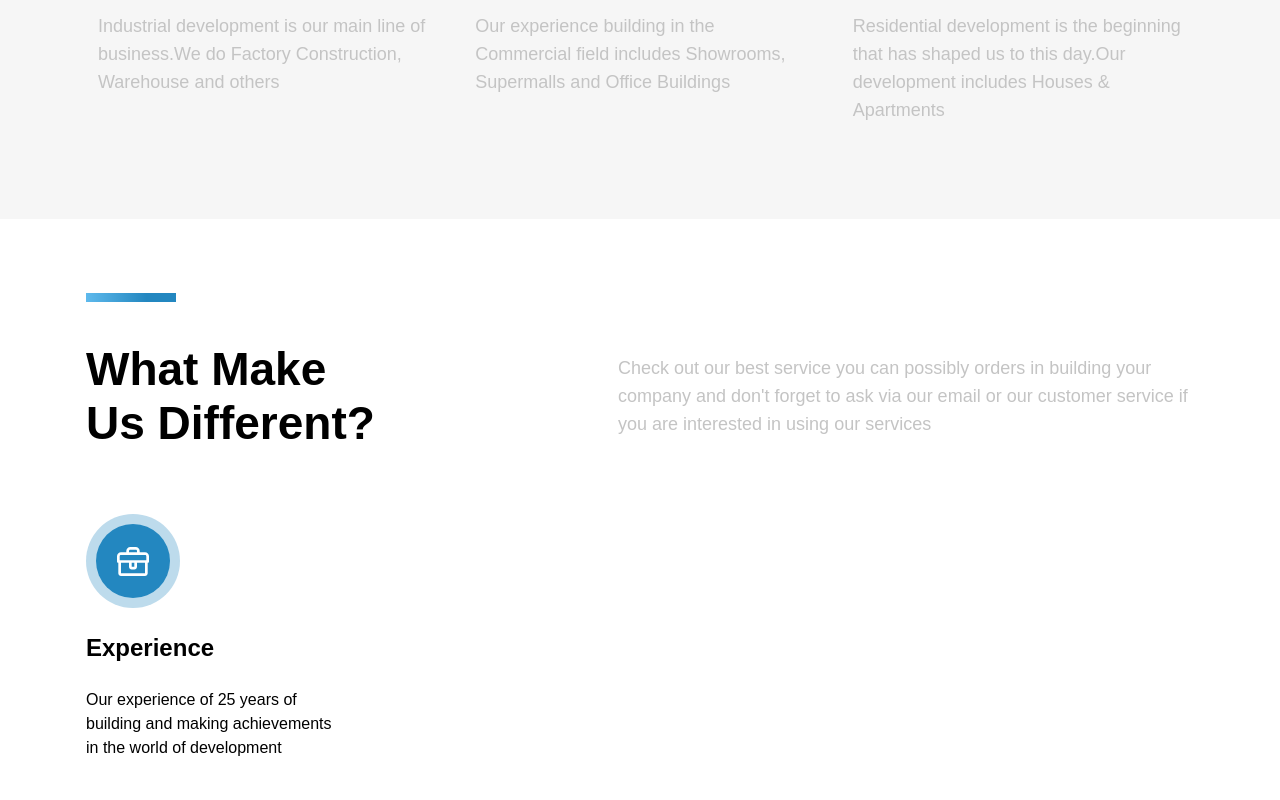
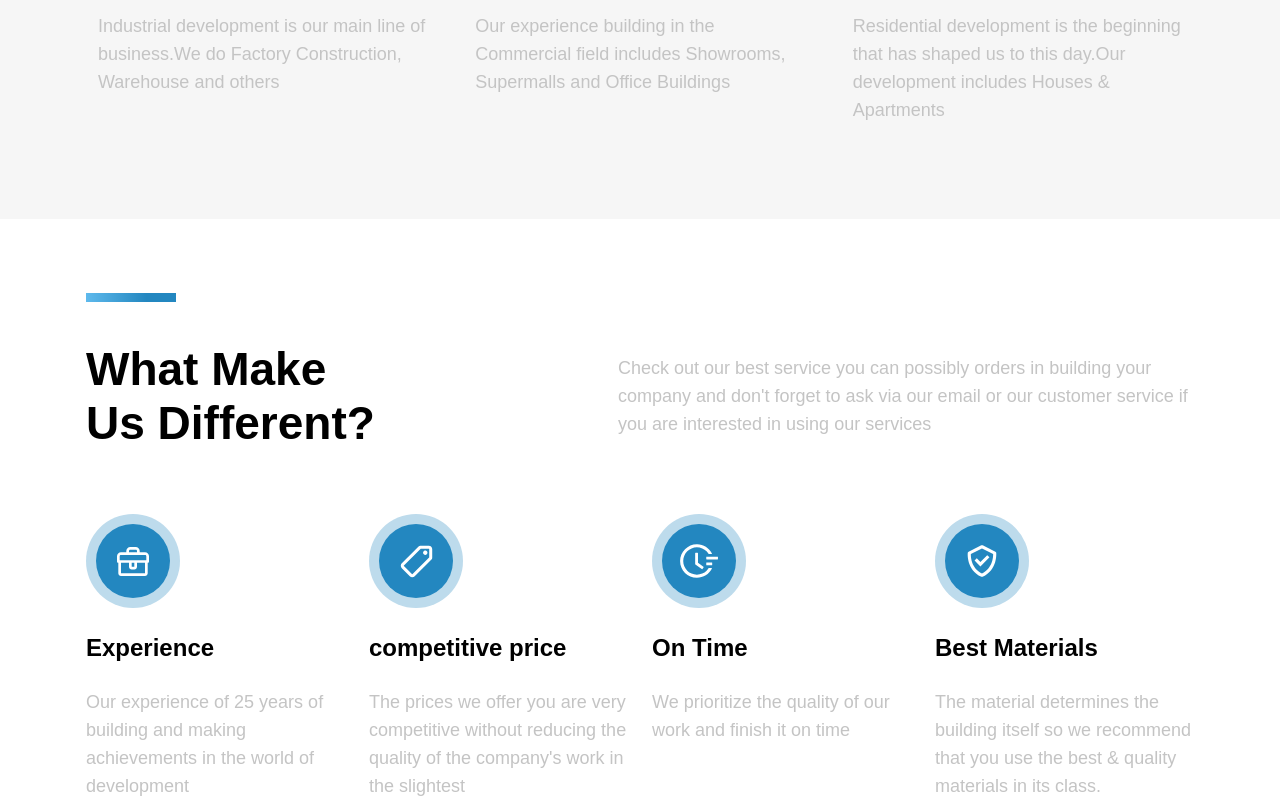
Before and after one commit to Deepakverma-556/architectural, a React (Create React App) app: page / in a window 1280 px wide. Shown: the part 1529-2329 px from the top of the page. Before the commit the page ends 2289 px from the top, so only its background shows below. Built offline with nearby package versions, Linux system fonts and the light colour scheme.

Commit message:
add new cards

```diff
--- a/src/components/Make.jsx
+++ b/src/components/Make.jsx
@@ -32,7 +32,52 @@ const Make = () => {
                             </div>
                         </div>
                         <h2 className='text-2xl font-semibold py-6'>Experience</h2>
-                        <p>Our experience of 25 years of building and making achievements in the world of development</p>
+                        <p className='font-medium text-lg leading-7 text-gray'>Our experience of 25 years of building and making achievements in the world of development</p>
+                    </div>
+                    <div className='w-1/4 px-3'>
+                        <div className='w-[94px] h-[94px] bg-bluee rounded-full flex items-center justify-center'>
+                            <div className='w-[74px] h-[74px] bg-dark-blue rounded-full flex items-center justify-center'>
+                                <svg width="35" height="35" viewBox="0 0 35 35" fill="none" xmlns="http://www.w3.org/2000/svg">
+                                    <path d="M29.7529 3.28125H21.3516C21.0903 3.28106 20.8397 3.38428 20.6543 3.56836L3.8584 20.3643C3.49064 20.7338 3.28418 21.234 3.28418 21.7554C3.28418 22.2768 3.49064 22.7769 3.8584 23.1465L11.8565 31.1445C12.226 31.5123 12.7262 31.7188 13.2476 31.7188C13.7689 31.7188 14.2691 31.5123 14.6387 31.1445L31.4277 14.3555C31.6118 14.1701 31.715 13.9194 31.7149 13.6582V5.25C31.7161 4.99168 31.6663 4.73567 31.5682 4.49668C31.4702 4.2577 31.3258 4.04047 31.1435 3.85749C30.9611 3.67451 30.7444 3.5294 30.5057 3.43051C30.2671 3.33161 30.0113 3.28089 29.7529 3.28125V3.28125Z" stroke="white" stroke-width="3" stroke-linecap="round" stroke-linejoin="round" />
+                                    <path d="M26.25 10.9375C25.8174 10.9375 25.3944 10.8092 25.0347 10.5688C24.675 10.3285 24.3946 9.98683 24.229 9.58712C24.0634 9.18741 24.0201 8.74757 24.1045 8.32324C24.1889 7.89891 24.3973 7.50913 24.7032 7.20321C25.0091 6.89728 25.3989 6.68894 25.8232 6.60453C26.2476 6.52013 26.6874 6.56345 27.0871 6.72901C27.4868 6.89458 27.8285 7.17496 28.0688 7.53469C28.3092 7.89442 28.4375 8.31735 28.4375 8.75C28.4375 9.33016 28.207 9.88656 27.7968 10.2968C27.3866 10.707 26.8302 10.9375 26.25 10.9375Z" fill="white" />
+                                </svg>
+                            </div>
+                        </div>
+                        <h2 className='text-2xl font-semibold py-6'>competitive price</h2>
+                        <p className='font-medium text-lg leading-7 text-gray'>The prices we offer you are
+                            very competitive without
+                            reducing the quality of the
+                            company's work in the
+                            slightest</p>
+                    </div>
+                    <div className='w-1/4 px-3'>
+                        <div className='w-[94px] h-[94px] bg-bluee rounded-full flex items-center justify-center'>
+                            <div className='w-[74px] h-[74px] bg-dark-blue rounded-full flex items-center justify-center'>
+                                <svg width="44" height="44" viewBox="0 0 44 44" fill="none" xmlns="http://www.w3.org/2000/svg">
+                                    <path d="M40.6053 17.7031H29.6053C29.4162 17.7031 29.2615 17.8578 29.2615 18.0469V20.1094C29.2615 20.2984 29.4162 20.4531 29.6053 20.4531H40.6053C40.7943 20.4531 40.949 20.2984 40.949 20.1094V18.0469C40.949 17.8578 40.7943 17.7031 40.6053 17.7031ZM34.8475 23.5469H29.6053C29.4162 23.5469 29.2615 23.7016 29.2615 23.8906V25.9531C29.2615 26.1422 29.4162 26.2969 29.6053 26.2969H34.8475C35.0365 26.2969 35.1912 26.1422 35.1912 25.9531V23.8906C35.1912 23.7016 35.0365 23.5469 34.8475 23.5469ZM20.5088 13.8574H18.6482C18.3818 13.8574 18.167 14.0723 18.167 14.3387V24.9949C18.167 25.1496 18.24 25.2914 18.3646 25.3816L24.7627 30.048C24.9775 30.2027 25.2783 30.1598 25.433 29.9449L26.5373 28.4367V28.4324C26.692 28.2176 26.6447 27.9168 26.4299 27.7621L20.9857 23.8262V14.3387C20.99 14.0723 20.7709 13.8574 20.5088 13.8574Z" fill="white" />
+                                    <path d="M34.5813 28.9566H32.0977C31.8571 28.9566 31.6293 29.0812 31.5004 29.2874C30.9547 30.1511 30.3188 30.9503 29.5883 31.6808C28.3293 32.9398 26.8641 33.9281 25.2356 34.6156C23.5469 35.3288 21.7551 35.6898 19.9074 35.6898C18.0555 35.6898 16.2637 35.3288 14.5793 34.6156C12.9508 33.9281 11.4856 32.9398 10.2266 31.6808C8.96761 30.4218 7.97933 28.9566 7.29183 27.3281C6.57855 25.6437 6.21761 23.8519 6.21761 21.9999C6.21761 20.148 6.57855 18.3605 7.29183 16.6718C7.97933 15.0433 8.96761 13.5781 10.2266 12.3191C11.4856 11.0601 12.9508 10.0718 14.5793 9.38432C16.2637 8.67104 18.0598 8.3101 19.9074 8.3101C21.7594 8.3101 23.5512 8.67104 25.2356 9.38432C26.8641 10.0718 28.3293 11.0601 29.5883 12.3191C30.3188 13.0496 30.9547 13.8488 31.5004 14.7124C31.6293 14.9187 31.8571 15.0433 32.0977 15.0433H34.5813C34.8778 15.0433 35.0668 14.7339 34.9336 14.4718C32.1321 8.89877 26.4516 5.27651 20.1094 5.20346C10.8239 5.08744 3.11097 12.6886 3.09378 21.9656C3.07659 31.2597 10.609 38.8007 19.9032 38.8007C26.327 38.8007 32.102 35.1656 34.9336 29.5281C35.0668 29.266 34.8735 28.9566 34.5813 28.9566Z" fill="white" />
+                                </svg>
+                            </div>
+                        </div>
+                        <h2 className='text-2xl font-semibold py-6'>On Time</h2>
+                        <p className='font-medium text-lg leading-7 text-gray'>We prioritize the quality of
+                            our work and finish it on time</p>
+                    </div>
+                    <div className='w-1/4 px-3'>
+                        <div className='w-[94px] h-[94px] bg-bluee rounded-full flex items-center justify-center'>
+                            <div className='w-[74px] h-[74px] bg-dark-blue rounded-full flex items-center justify-center'>
+                                <svg width="38" height="38" viewBox="0 0 38 38" fill="none" xmlns="http://www.w3.org/2000/svg">
+                                    <path d="M33.242 10.925C33.2156 10.6589 33.1222 10.4039 32.9705 10.1837C32.8187 9.96355 32.6136 9.78551 32.3743 9.66624L19.7076 3.33291C19.4876 3.22284 19.2451 3.16553 18.9991 3.16553C18.7531 3.16553 18.5105 3.22284 18.2905 3.33291L5.62387 9.66624C5.38522 9.78619 5.18071 9.96445 5.02931 10.1845C4.87791 10.4045 4.78452 10.6592 4.75779 10.925C4.74037 11.0944 3.2362 27.9727 18.357 34.6972C18.5591 34.7883 18.7782 34.8355 18.9999 34.8355C19.2215 34.8355 19.4407 34.7883 19.6427 34.6972C34.7635 27.9727 33.2594 11.096 33.242 10.925ZM18.9999 31.5036C8.28229 26.3229 7.77562 15.2665 7.8627 12.0887L18.9999 6.52016L30.1291 12.0856C30.1877 15.2348 29.6098 26.3641 18.9999 31.5036Z" fill="white" />
+                                    <path d="M17.4163 19.9281L13.7857 16.2975L11.5469 18.5364L17.4163 24.4058L26.4524 15.3697L24.2135 13.1309L17.4163 19.9281Z" fill="white" />
+                                </svg>
+                            </div>
+                        </div>
+                        <h2 className='text-2xl font-semibold py-6'>Best Materials</h2>
+                        <p className='font-medium text-lg leading-7 text-gray'>The material determines the
+                            building itself so we
+                            recommend that you use
+                            the best & quality materials
+                            in its class.</p>
                     </div>
                 </div>
             </div>
```
